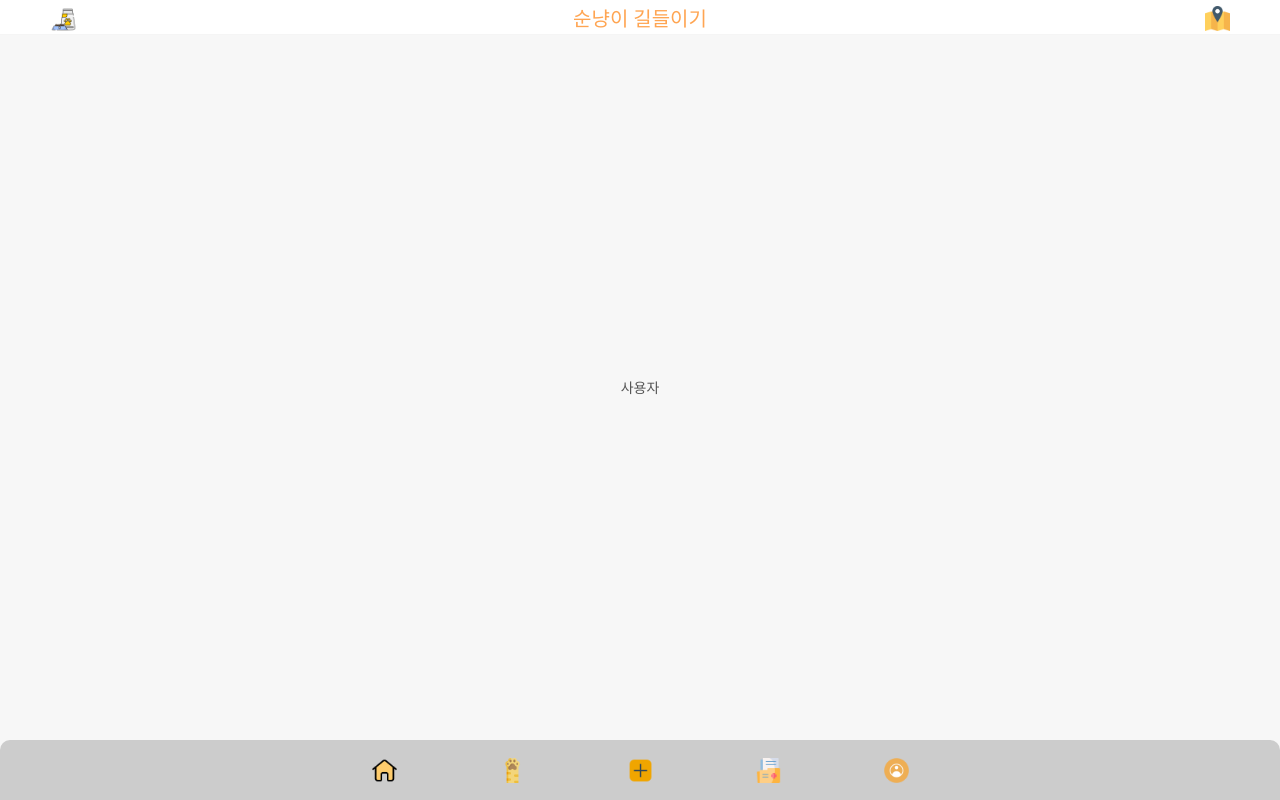
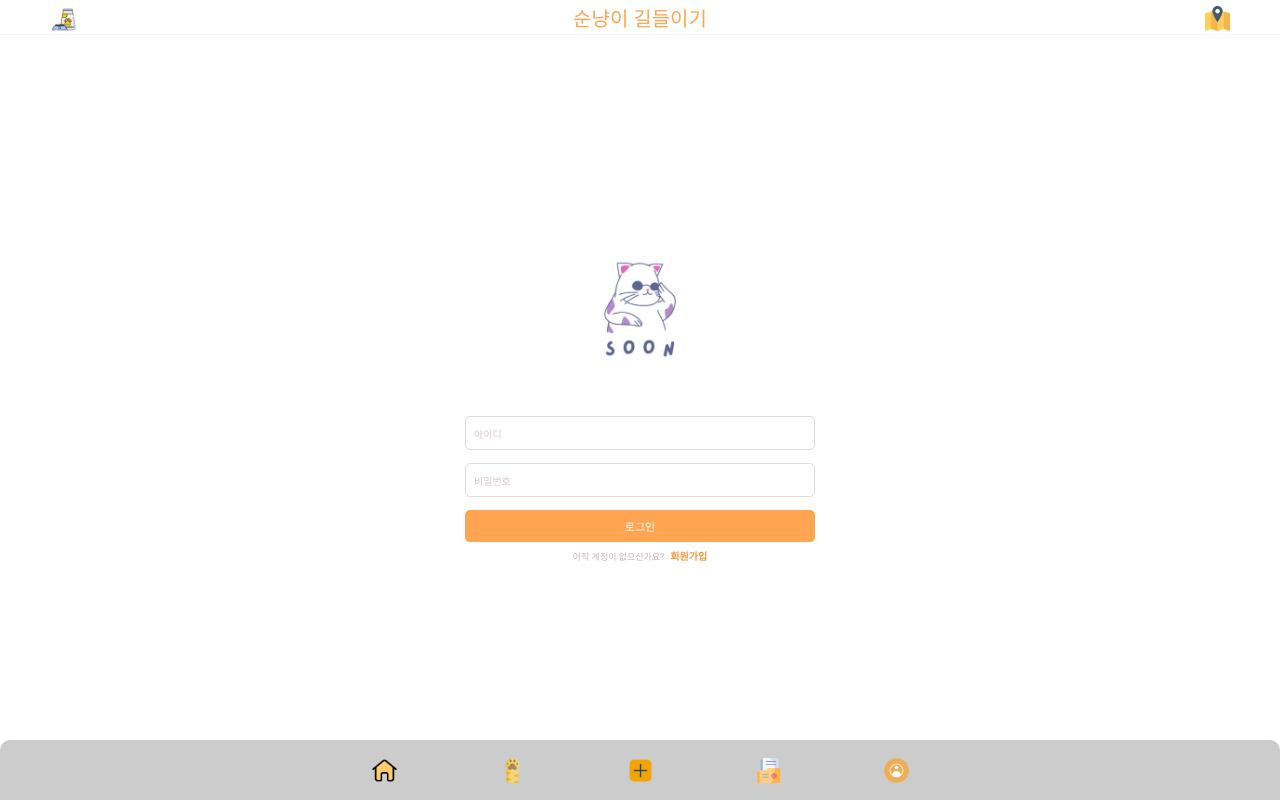
Before and after one commit to degull/soon_nyang, a React (Create React App) app: page /User/User in a window 1280 px wide. Built offline with nearby package versions, Linux system fonts and the light colour scheme; a web font is replaced by a local one.

Commit message:
로그인/회원가입 조건부 렌더링

```diff
--- a/src/routes/User/User.js
+++ b/src/routes/User/User.js
@@ -1,16 +1,67 @@
-import React from 'react';
+import React, { useState } from 'react';
 import * as S from './User.styled';
 import Header from '../../components/Header/Header';
 import Menu from '../../components/Menu/Menu';
+import { useParams } from 'react-router-dom';
 
 const User = () => {
-    return (
-        <S.Wrapper>
-            <Header />
-                <h1>사용자</h1>
-            <Menu />
-        </S.Wrapper>
-    );
+  const [isLoggedIn, setIsLoggedIn] = useState(false);
+  const { userId } = useParams(); // 사용자 ID를 URL에서 가져옴 (루트 파라미터로 가정)
+
+  const handleLogin = () => {
+    // 로그인 로직을 구현
+    setIsLoggedIn(true);
+  };
+
+  const handleLogout = () => {
+    // 로그아웃 로직을 구현
+    setIsLoggedIn(false);
+  };
+
+  return (
+    <S.Wrapper>
+      <Header />
+      {isLoggedIn ? (
+        // 사용자가 로그인한 경우, 사용자 프로필 표시
+        <UserProfile userId={userId} />
+      ) : (
+        // 사용자가 로그인하지 않은 경우, 로그인/회원가입 버튼 표시
+        <LoginSignupButtons />
+      )}
+            <Menu isLoggedIn={isLoggedIn} onLogin={handleLogin} onLogout={handleLogout} />
+
+    </S.Wrapper>
+  );
+};
+
+const UserProfile = ({ userId }) => {
+  return (
+    <div>
+      <h2>사용자 프로필 페이지 - 사용자 ID: {userId}</h2>
+      {/* 다른 프로필 관련 컴포넌트 추가 */}
+    </div>
+  );
+};
+
+const LoginSignupButtons = () => {
+  return (
+    <S.LoginSignupButtonsContainer>
+      <S.CatImage src='/img/cat_01.png'/>
+      <S.InputContainer>
+        <S.InputLabel htmlFor="username"></S.InputLabel>
+        <S.InputField type="text" id="username" placeholder='아이디'/>
+      </S.InputContainer>
+      <S.InputContainer>
+        <S.InputLabel htmlFor="password"></S.InputLabel>
+        <S.InputField type="password" id="password" placeholder='비밀번호' />
+      </S.InputContainer>
+      <S.LoginButton>로그인</S.LoginButton>
+      <S.TextAndSignupContainer>
+        <S.Text>아직 계정이 없으신가요?</S.Text>
+        <S.SignupButton>회원가입</S.SignupButton>
+      </S.TextAndSignupContainer>
+    </S.LoginSignupButtonsContainer>
+  );
 };
 
 export default User;
--- a/src/routes/User/User.styled.js
+++ b/src/routes/User/User.styled.js
@@ -6,4 +6,91 @@ export const Wrapper = styled.div`
   align-items: center;
   justify-content: space-between;
   min-height: 100vh;
+  background: #fff;
 `;
+export const UserProfileContainer = styled.div`
+  text-align: center;
+  margin-top: 20px;
+`;
+
+export const LoginSignupButtonsContainer = styled.div`
+  text-align: center;
+  margin-top: 20px;
+`;
+
+export const CatImage = styled.img`
+  width: 200px;
+  height: auto;
+`;
+
+export const LoginButton = styled.button`
+  background-color: #FFA552;
+  color: #fff;
+  width: 350px;
+  height: 32px;
+  font-size: 11px;
+  cursor: pointer;
+  border: none;
+  border-radius: 5px;
+  margin-top: 20px;
+
+`;
+
+export const TextAndSignupContainer = styled.div`
+  display: flex;
+  align-items: center;
+  justify-content: center;
+  margin-top: 10px;
+
+`;
+
+export const Text = styled.div`
+    font-size: 9px;
+    color: #C3B3B3;
+    @font-face {
+      font-family: 'omyu_pretty';
+      src: url('https://cdn.jsdelivr.net/gh/projectnoonnu/noonfonts_2304-01@1.0/omyu_pretty.woff2') format('woff2');
+      font-weight: normal;
+      font-style: normal;
+   }
+`;
+
+export const SignupButton = styled.div`
+  font-size: 10px;
+  cursor: pointer;
+  margin-left: 6px;
+  color: #FF9635;
+  font-weight: bold;
+  @font-face {
+      font-family: 'omyu_pretty';
+      src: url('https://cdn.jsdelivr.net/gh/projectnoonnu/noonfonts_2304-01@1.0/omyu_pretty.woff2') format('woff2');
+      font-weight: normal;
+      font-style: normal;
+   }
+`;
+
+export const UserProfileTitle = styled.h2`
+  color: #333;
+`;
+
+export const InputContainer = styled.div`
+  margin-top: 20px;
+`;
+
+export const InputLabel = styled.label`
+  display: block;
+  margin-bottom: 5px;
+`;
+
+export const InputField = styled.input`
+  width: 350px;
+  padding: 8px;
+  font-size: 14px;
+  border: 1px solid #ddd;
+  border-radius: 5px;
+  margin-bottom: -7px;
+  &::placeholder{
+    font-size: 10px;
+    color: #D5C7C7;
+  }
+`;
```
Also changed, not shown: public/img/cat_01.png (added).
